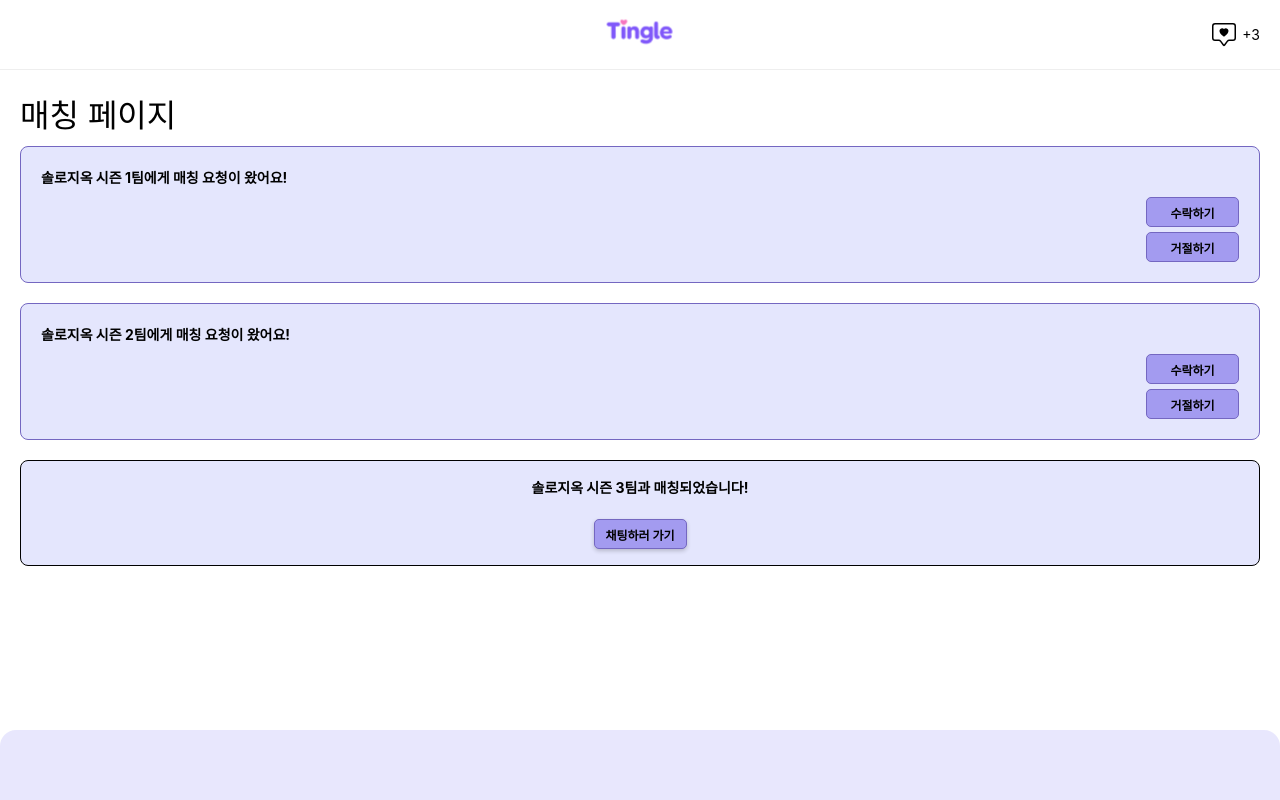
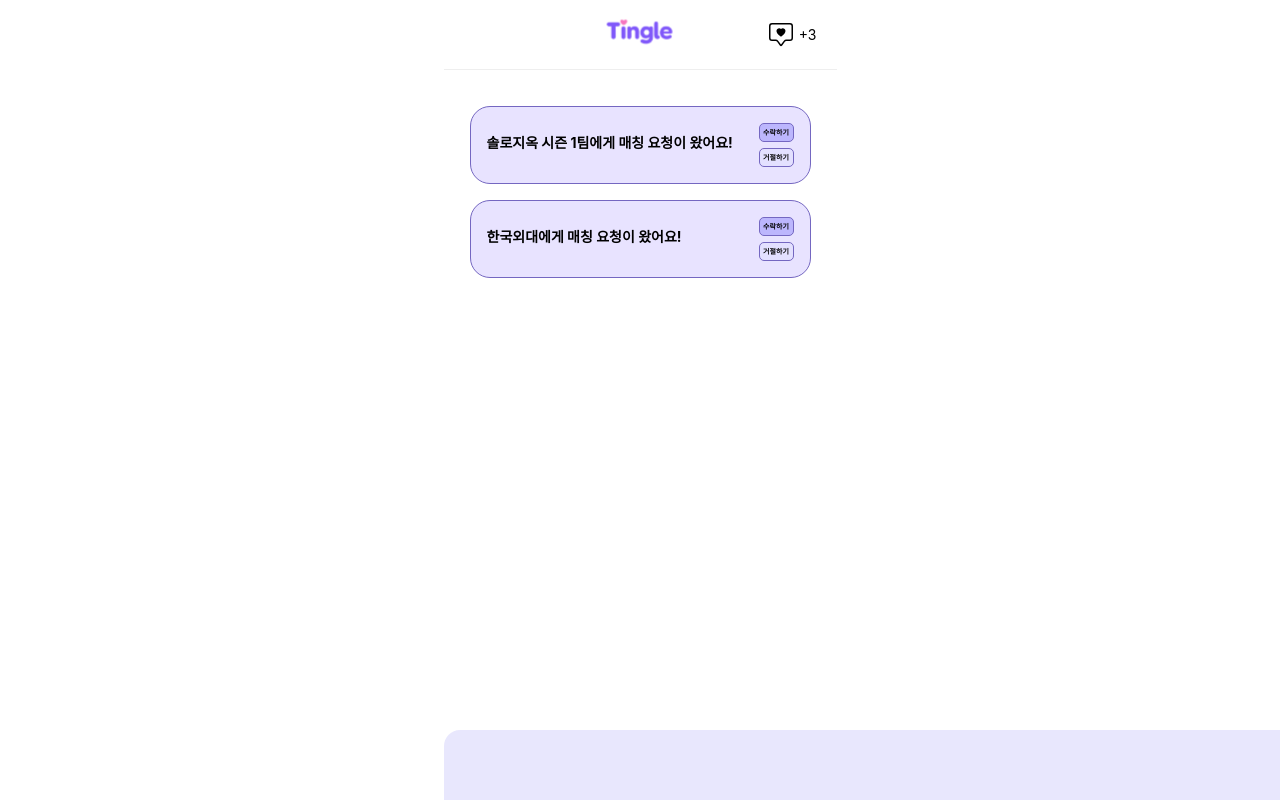
Before and after one commit to Likelion13th-Mini-4Team/Solo_Inferno_FE, a React (Create React App) app: page /match in a window 1280 px wide. Built offline with nearby package versions, Linux system fonts and the light colour scheme; a web font is replaced by a local one.

Commit message:
매칭페이지 업로드

```diff
--- a/src/components/Match/MatchCompleteCard.css
+++ b/src/components/Match/MatchCompleteCard.css
@@ -1,20 +1,41 @@
+/* MatchCompleteCard.css */
+
 .match-card.complete {
-  background-color: #E4E6FD;
-  border: 1px solid #000000;
-  border-radius: 8px;
+  width: 341px;
+  height: 73px; /* ✅ 높이 고정 */
+  background-color: #e4e6fd;
+  border: 1px solid #7467c1;
+  border-radius: 20px;
   padding: 16px;
-  margin: 10px 0;
-  text-align: center;
+  margin: 16px auto;
+  box-sizing: border-box;
+  display: flex;
+  align-items: center;
+}
+
+.match-complete-content {
+  display: flex;
+  justify-content: space-between;
+  align-items: center;
+  width: 100%;
+}
+
+.match-text {
+  font-size: 13px; /* ✅ 약간 줄인 글자 크기 */
+  font-weight: 700;
+  color: #000000;
 }
 
 .chat-btn {
   width: 93px;
   height: 30px;
-  margin-top: 12px;
-  background-color: #A39BF0;
-  color: black;
-  font-size: 12px;
-  border-radius: 8px;
-  border: 1px solid #7467C1;
+  font-size: 11px; /* ✅ 약간 줄임 */
+  font-weight: 700;
+  color: #000000;
+  background-color: #a39bf0;
+  border: 1px solid #7467c1;
+  border-radius: 20px;
+  cursor: pointer;
   box-shadow: 0 2px 4px rgba(0, 0, 0, 0.2);
+  margin-top: 0;
 }
--- a/src/components/Match/MatchCompleteCard.jsx
+++ b/src/components/Match/MatchCompleteCard.jsx
@@ -1,11 +1,15 @@
+// src/components/Match/MatchCompleteCard.jsx
+
 import React from 'react';
 import './MatchCompleteCard.css';
 
 function MatchCompleteCard({ teamName }) {
   return (
     <div className="match-card complete">
-      <p className="match-text">{teamName}과 매칭되었습니다!</p>
-      <button className="chat-btn">채팅하러 가기</button>
+      <div className="match-complete-content">
+        <span className="match-text">{teamName}과 매칭되었습니다!</span>
+        <button className="chat-btn">채팅하러 가기</button>
+      </div>
     </div>
   );
 }
--- a/src/components/Match/MatchRequestCard.jsx
+++ b/src/components/Match/MatchRequestCard.jsx
@@ -1,13 +1,33 @@
+// src/components/Match/MatchRequestCard.jsx
+
 import React from 'react';
 import './MatchRequestCard.css';
 
-function MatchRequestCard({ teamName }) {
+function MatchRequestCard({ teamName, matched, onAccept, onReject }) {
+  const getPostposition = (word) => {
+    const lastChar = word[word.length - 1];
+    const code = lastChar.charCodeAt(0);
+    const hasJongseong = (code - 44032) % 28 !== 0;
+    return hasJongseong ? '과' : '와';
+  };
+
   return (
-    <div className="match-card">
-      <p className="match-text">{teamName}에게 매칭 요청이 왔어요!</p>
+    <div className={`match-card ${matched ? 'complete' : 'request'}`}>
+      <p className="match-text">
+        {matched
+          ? `${teamName}${getPostposition(teamName)} 매칭되었습니다!`
+          : `${teamName}에게 매칭 요청이 왔어요!`}
+      </p>
+
       <div className="match-buttons">
-        <button className="accept-btn">수락하기</button>
-        <button className="reject-btn">거절하기</button>
+        {matched ? (
+          <button className="chat-btn">채팅하러 가기</button>
+        ) : (
+          <>
+            <button className="accept-btn" onClick={onAccept}>수락하기</button>
+            <button className="reject-btn" onClick={onReject}>거절하기</button>
+          </>
+        )}
       </div>
     </div>
   );
--- /dev/null
+++ b/src/pages/Manage/ManagePage.css
@@ -0,0 +1,96 @@
+/* src/pages/Match/MatchPage.css */
+
+.page-container {
+  max-width: 393px;
+  margin: 0 auto;
+  background-color: white;
+  font-family: 'Pretendard', sans-serif;
+}
+
+.matching-page {
+  padding: 20px;
+}
+
+.match-card {
+  background-color: #e8e3ff;
+  border: 1px solid #7467c1;
+  border-radius: 16px;
+  padding: 16px;
+  margin: 12px 0;
+}
+
+.match-card.complete {
+  background-color: #e4e6fd;
+  text-align: center;
+}
+
+.match-text {
+  font-weight: bold;
+  font-size: 14px;
+  margin-bottom: 10px;
+}
+
+.match-buttons {
+  display: flex;
+  flex-direction: row;
+  gap: 8px;
+  justify-content: flex-end;
+}
+
+.accept-btn,
+.reject-btn,
+.chat-btn {
+  font-size: 10px;
+  font-weight: bold;
+  width: 64px;
+  height: 24px;
+  border-radius: 5px;
+  border: 1px solid #7467c1;
+  background-color: #bcb6fd;
+  cursor: pointer;
+}
+
+.chat-btn {
+  margin-top: 12px;
+  width: 93px;
+  height: 30px;
+  font-size: 12px;
+  border-radius: 8px;
+  background-color: #a39bf0;
+  box-shadow: 0 2px 4px rgba(0, 0, 0, 0.2);
+}
+
+/* 모달 */
+.modal-backdrop {
+  position: fixed;
+  top: 0;
+  left: 0;
+  width: 100%;
+  height: 100%;
+  background-color: rgba(0, 0, 0, 0.5);
+  display: flex;
+  justify-content: center;
+  align-items: center;
+  z-index: 10;
+}
+
+.modal {
+  background-color: white;
+  padding: 24px 20px;
+  border-radius: 12px;
+  text-align: center;
+  box-shadow: 0 4px 8px rgba(0, 0, 0, 0.3);
+  max-width: 280px;
+  width: 80%;
+}
+
+.modal button {
+  margin-top: 12px;
+  padding: 8px 16px;
+  border: none;
+  border-radius: 8px;
+  background-color: #a39bf0;
+  color: white;
+  font-weight: bold;
+  cursor: pointer;
+}
--- a/src/pages/Manage/index.jsx
+++ b/src/pages/Manage/index.jsx
@@ -1,7 +1,7 @@
 import React from 'react';
 
 function Manage() {
-  const element = <h1>팀 관리페이지</h1>;
+  const element = <h1>팀 관리페이지욥</h1>;
   return element;
 }
 
--- a/src/pages/Match/MatchPage.css
+++ b/src/pages/Match/MatchPage.css
@@ -1,37 +1,147 @@
+/* MatchPage.css */
+
+.page-container {
+  max-width: 393px;
+  margin: 0 auto;
+  background-color: white;
+  font-family: 'Pretendard', sans-serif;
+}
+
+.matching-page {
+  padding: 20px;
+}
+
+/* 매칭 카드 */
 .match-card {
-  background-color: #e4e6fd;
+  width: 341px;
   border: 1px solid #7467c1;
-  border-radius: 8px;
-  padding: 20px;
-  margin-bottom: 20px;
-  font-family: Pretendard, sans-serif;
+  border-radius: 20px;
+  padding: 16px;
+  margin: 16px auto;
+  background-color: #e8e3ff;
+  display: flex;
+  justify-content: space-between;
+  align-items: center;
+  box-sizing: border-box;
+}
+
+.match-card.complete {
+  text-align: center;
+  flex-direction: column;
+  gap: 8px;
 }
 
 .match-text {
   font-size: 14px;
-  font-weight: bold;
-  margin-bottom: 10px;
+  font-weight: 700;
+  color: #000000;
+  flex: 1;
 }
 
+/* 버튼 묶음 */
 .match-buttons {
   display: flex;
   flex-direction: column;
-  gap: 5px;
+  gap: 6px;
 }
 
-.accept-btn,
-.reject-btn,
+/* 수락 버튼 */
+.accept-btn {
+  width: 35px;
+  height: 19px;
+  font-size: 7px;
+  font-weight: 700;
+  color: #000000;
+  background-color: #bcb6fd;
+  border: 1px solid #7467c1;
+  border-radius: 5px;
+  cursor: pointer;
+  display: flex;
+  justify-content: center;
+  align-items: center;
+  padding: 0;
+  line-height: 1;
+}
+
+/* 거절 버튼 */
+.reject-btn {
+  width: 35px;
+  height: 19px;
+  font-size: 7px;
+  font-weight: 700;
+  color: #000000;
+  background-color: #e3e0ff;
+  border: 1px solid #7467c1;
+  border-radius: 5px;
+  cursor: pointer;
+  display: flex;
+  justify-content: center;
+  align-items: center;
+  padding: 0;
+  line-height: 1;
+}
+
+/* 채팅 버튼 */
 .chat-btn {
   width: 93px;
   height: 30px;
-  border-radius: 5px;
+  font-size: 12px;
+  font-weight: 700;
+  color: #000000;
+  background-color: #a39bf0;
   border: 1px solid #7467c1;
-  background-color: #a39bf0;
-  font-size: 12px;
-  font-weight: bold;
+  border-radius: 20px;
   cursor: pointer;
+  box-shadow: 0 2px 4px rgba(0, 0, 0, 0.2);
+  margin-top: 12px;
 }
 
-.complete .chat-btn {
+/* 모달 */
+.modal-backdrop {
+  position: fixed;
+  top: 0;
+  left: 0;
+  width: 100%;
+  height: 100%;
+  background-color: rgba(0, 0, 0, 0.5);
+  display: flex;
+  justify-content: center;
+  align-items: center;
+  z-index: 10;
+}
+
+.modal {
+  width: 334px;
+  height: 160px;
+  background-color: #e4e6fd;
+  border: 1px solid #000000;
+  border-radius: 7px;
+  padding: 20px;
+  box-sizing: border-box;
+  text-align: center;
+  display: flex;
+  flex-direction: column;
+  justify-content: center;
+  align-items: center;
+}
+
+.modal p {
+  font-size: 14px;
+  font-weight: 700;
+  color: #000000;
+  margin-bottom: 16px;
+}
+
+/* 확인 버튼 */
+.modal-confirm-btn {
+  width: 93px;
+  height: 30px;
   background-color: #a39bf0;
+  border: 1px solid #7467c1;
+  border-radius: 7px;
+  color: #000000;
+  font-size: 12px;
+  font-weight: 700;
+  cursor: pointer;
+  box-shadow: 0px 2px 4px rgba(0, 0, 0, 0.2);
 }
--- a/src/pages/Match/index.jsx
+++ b/src/pages/Match/index.jsx
@@ -1,26 +1,72 @@
-import React from 'react';
+// src/pages/Match/index.jsx
+
+import React, { useState } from 'react';
 import Header from '../../components/Header';
 import Footer from '../../components/Footer';
 import MatchRequestCard from '../../components/Match/MatchRequestCard';
-import MatchCompleteCard from '../../components/Match/MatchCompleteCard';
 import './MatchPage.css';
 
 function Match() {
+  const [requests, setRequests] = useState([
+    { id: 1, teamName: '솔로지옥 시즌 1팀', matched: false },
+    { id: 2, teamName: '한국외대', matched: false },
+  ]);
+  const [matchedTeam, setMatchedTeam] = useState(null);
+
+  const handleAccept = (id, teamName) => {
+    setRequests((prev) =>
+      prev.map((item) =>
+        item.id === id ? { ...item, matched: true } : item
+      )
+    );
+    setMatchedTeam(teamName);
+  };
+
+  const handleReject = (id) => {
+    setRequests((prev) => prev.filter((item) => item.id !== id));
+  };
+
+  const closeModal = () => {
+    setMatchedTeam(null);
+  };
+
+  const getMatchingPostposition = (word) => {
+    const lastChar = word[word.length - 1];
+    const code = lastChar.charCodeAt(0);
+    const hasJongseong = (code - 44032) % 28 !== 0;
+    return hasJongseong ? '과' : '와';
+  };
+
   return (
-    <>
+    <div className="page-container">
       <Header />
-      <main style={{ padding: '20px' }}>
-        <h1>매칭 페이지</h1>
+      <main className="matching-page">
+        {requests.map((req) => (
+          <MatchRequestCard
+            key={req.id}
+            teamName={req.teamName}
+            matched={req.matched}
+            onAccept={() => handleAccept(req.id, req.teamName)}
+            onReject={() => handleReject(req.id)}
+          />
+        ))}
 
-        {/* 요청 카드 */}
-        <MatchRequestCard teamName="솔로지옥 시즌 1팀" />
-        <MatchRequestCard teamName="솔로지옥 시즌 2팀" />
-
-        {/* 완료 카드 */}
-        <MatchCompleteCard teamName="솔로지옥 시즌 3팀" />
+        {matchedTeam && (
+          <div className="modal-backdrop" onClick={closeModal}>
+            <div className="modal" onClick={(e) => e.stopPropagation()}>
+              <p>
+                {matchedTeam}
+                {getMatchingPostposition(matchedTeam)} 매칭되었습니다!
+              </p>
+              <button className="modal-confirm-btn" onClick={closeModal}>
+                확인
+              </button>
+            </div>
+          </div>
+        )}
       </main>
       <Footer />
-    </>
+    </div>
   );
 }
 
```
Also changed, not shown: src/components/Manage/EmptyTeamMessage.jsx (added, +14 -0 lines), src/components/Manage/TeamManageForm.jsx (added).
